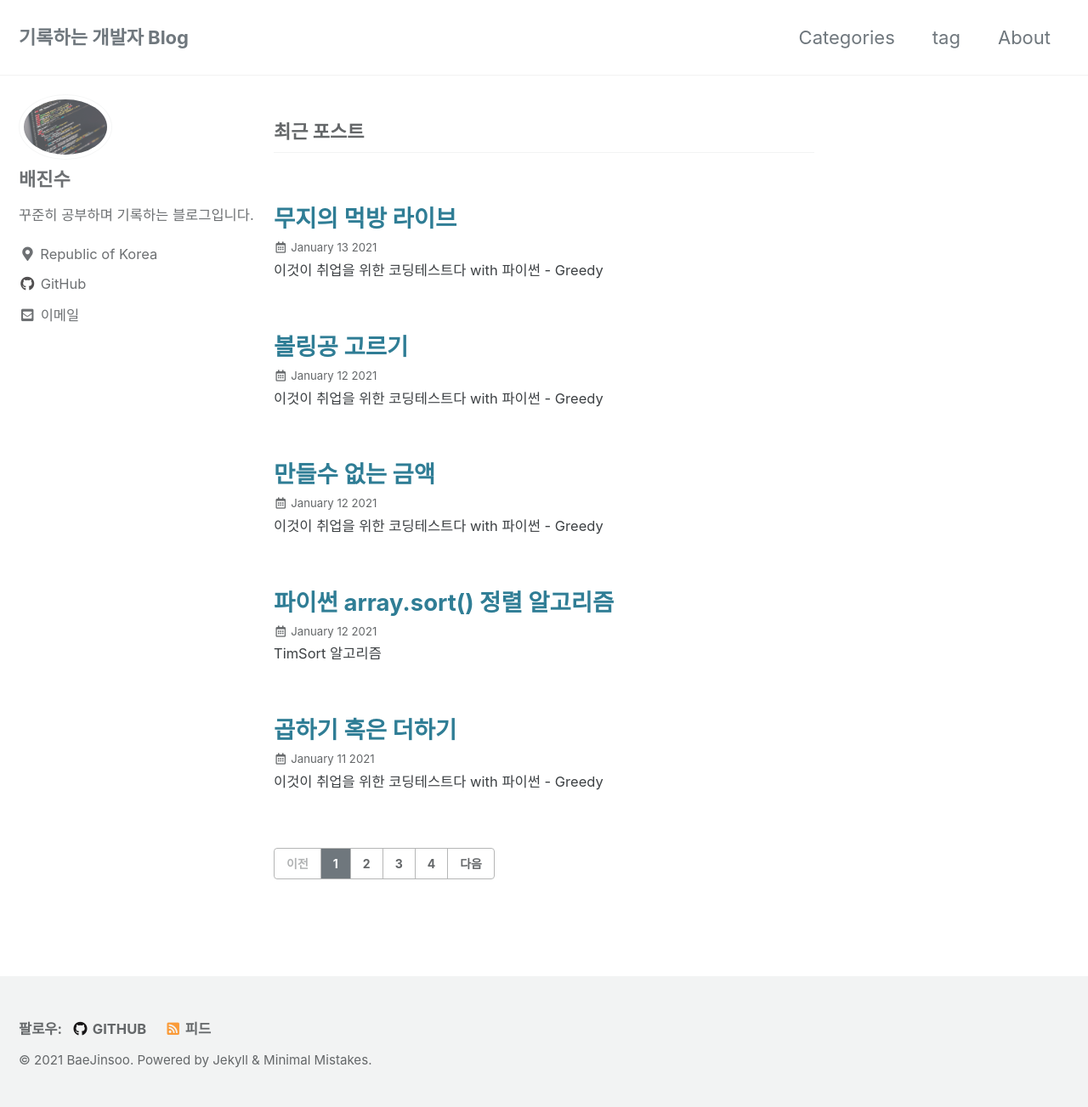
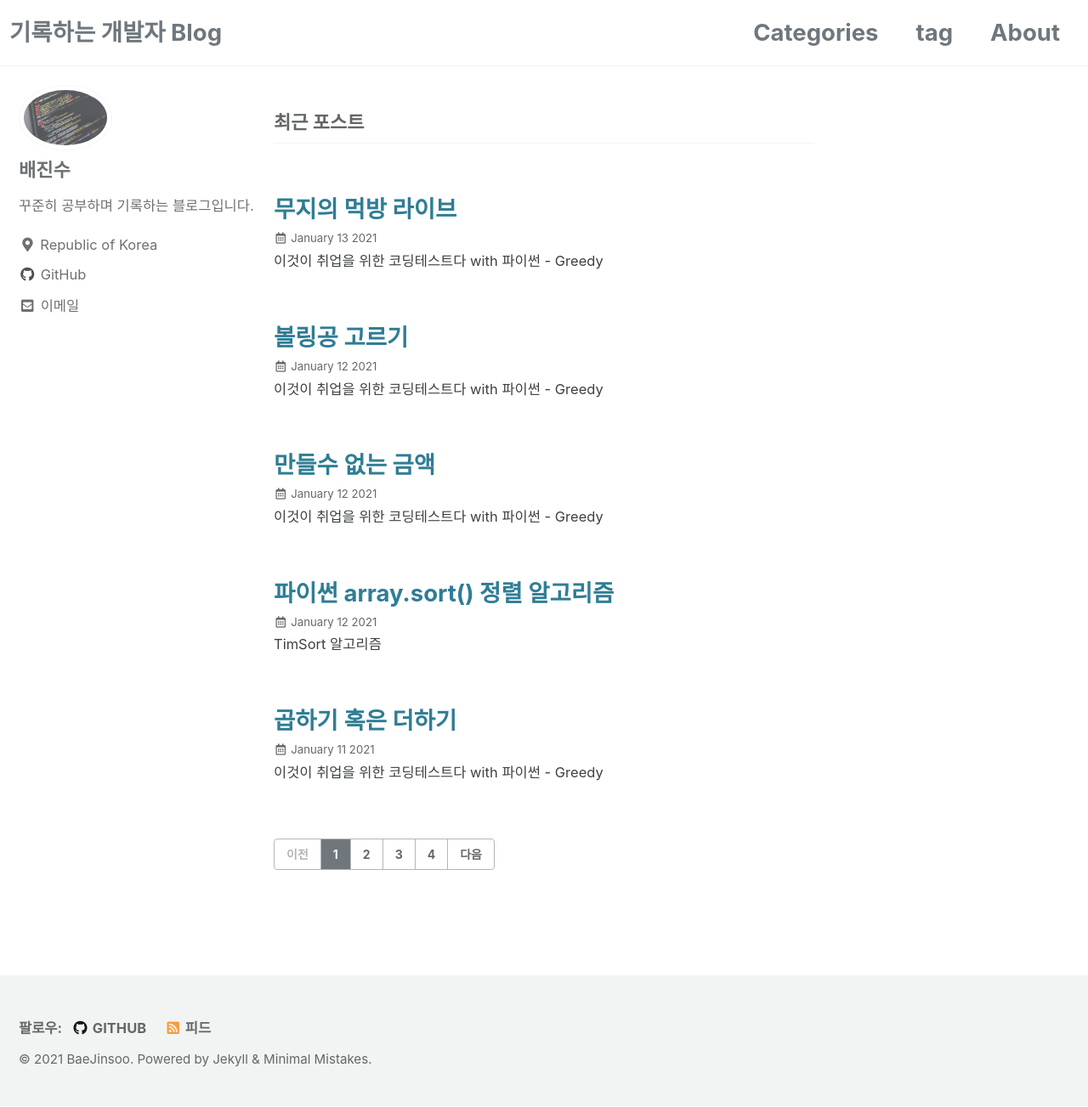
Before and after one commit to baejinsoo/baejinsoo.github.io, a Jekyll site: the page built from index.html, in a window 1280 px wide and 1303 px high. Shown: the whole window at 85% size. Built offline with Jekyll 4.4.1, drawn with Linux system fonts in a browser that asks for light colours; cached includes are drawn as plain includes; the list of posts is cut into pages by our own code.

Commit message:
메뉴바 패딩 텍스트 설정

```diff
--- a/_sass/minimal-mistakes/_masthead.scss
+++ b/_sass/minimal-mistakes/_masthead.scss
@@ -15,7 +15,8 @@
     @include clearfix;
     margin-left: auto;
     margin-right: auto;
-    padding: 1em;
+    /* 메뉴바 패딩 조절 */
+    padding: 0.4em;
     max-width: 100%;
     display: -webkit-box;
     display: -ms-flexbox;
@@ -24,6 +25,9 @@
     -ms-flex-pack: justify;
     justify-content: space-between;
     font-family: $sans-serif-narrow;
+    /* 메뉴바 텍스트 설정*/
+    font-size: $type-size-4;
+    font-weight: bold;
 
     @include breakpoint($x-large) {
       max-width: $max-width;
```
